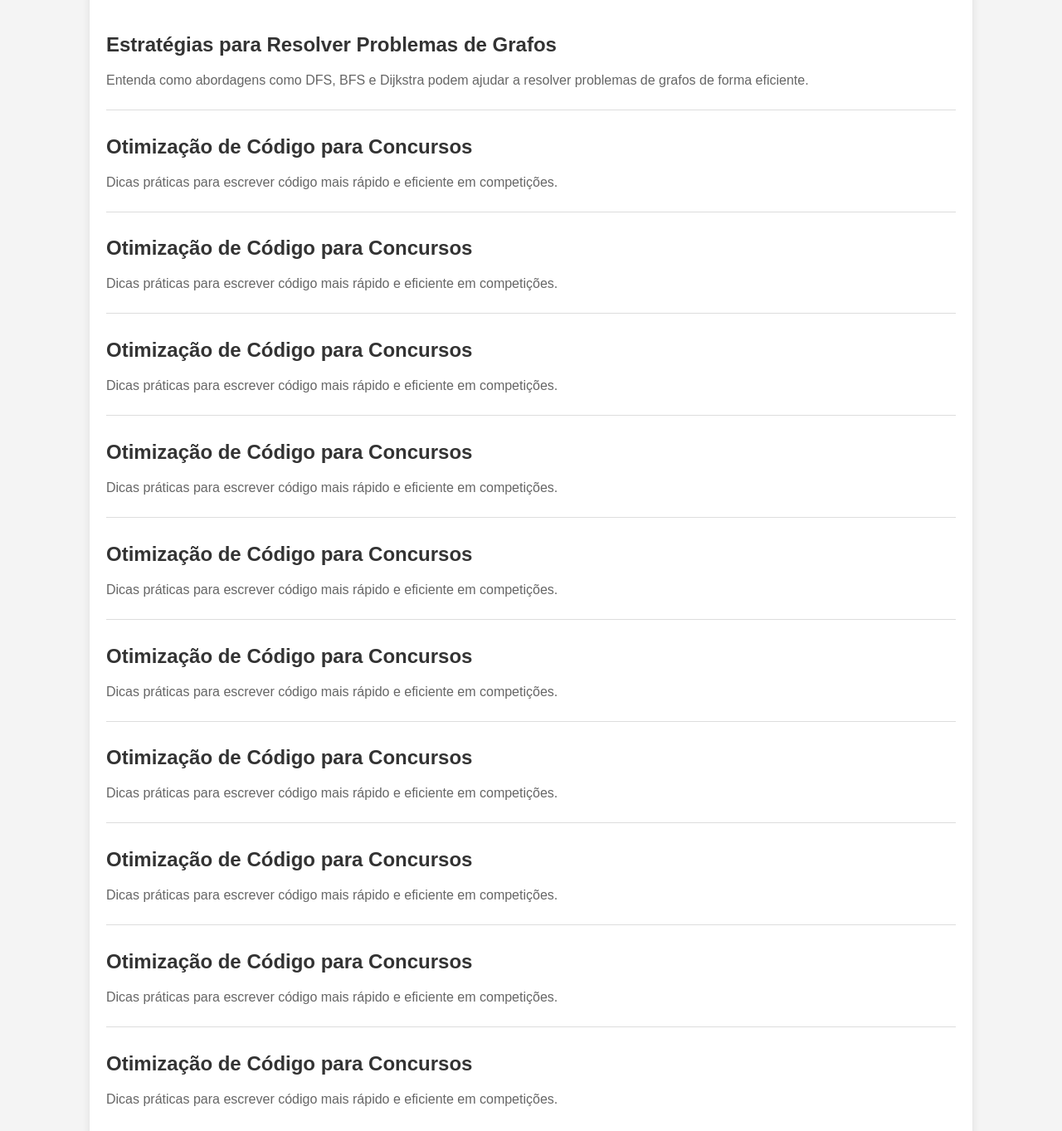
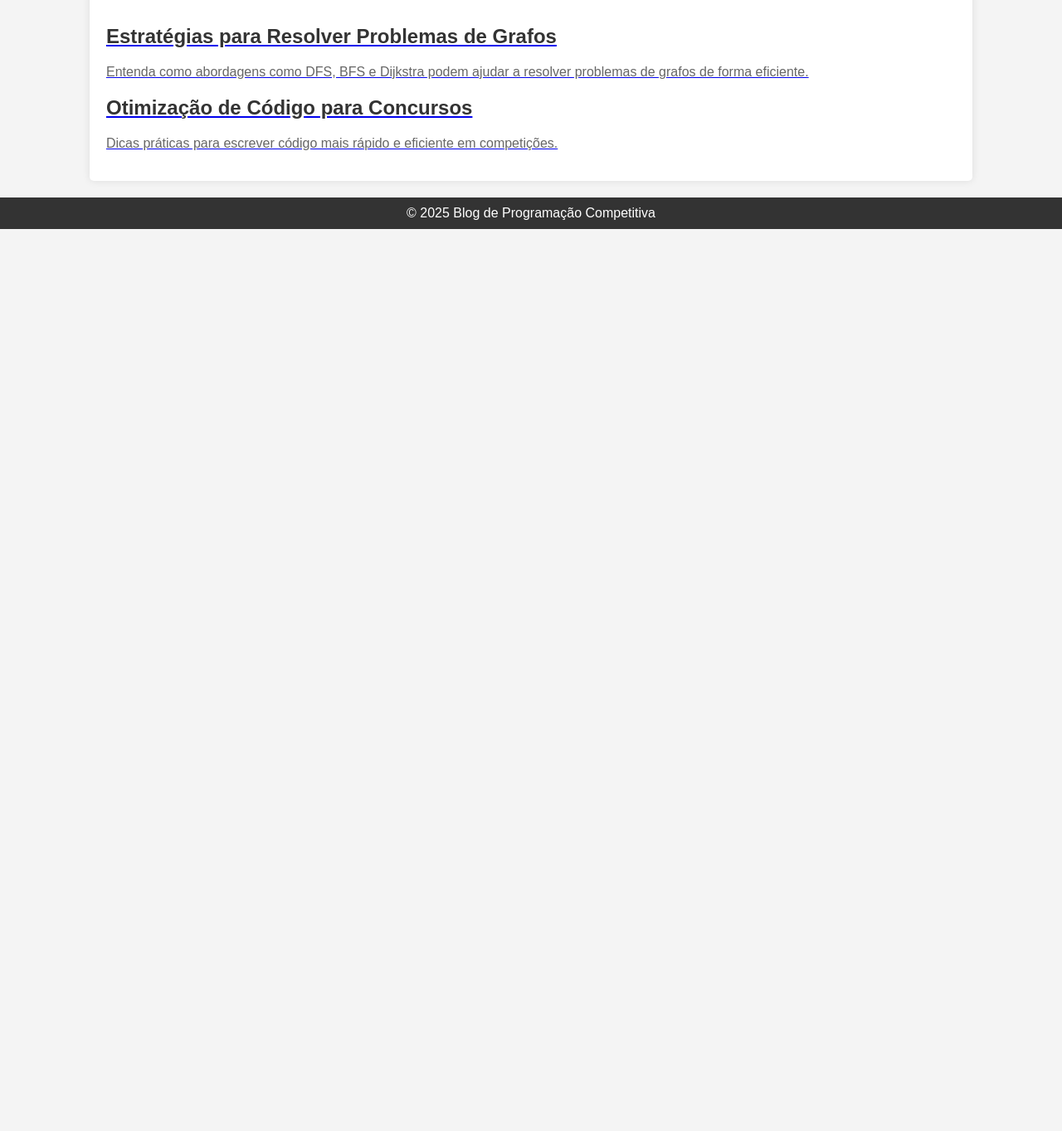
Before and after one commit to PCatUE/PCatUE.github.io, a plain HTML site: page index.html in a window 1280 px wide. Shown: the part 140-1503 px from the top of the page at 83% size. After the commit the page ends 800 px from the top, so only its background shows below. Drawn offline with Linux system fonts and the light colour scheme.

Commit message:
Update index.html

```diff
--- a/index.html
+++ b/index.html
@@ -38,6 +38,15 @@
         .post p {
             color: #666;
         }
+        .post a {
+            display: block;
+            text-decoration: none;
+            color: inherit;
+            padding: 10px;
+        }
+        .post a:hover {
+            background-color: #f0f0f0;
+        }
         footer {
             text-align: center;
             padding: 10px;
@@ -52,50 +61,14 @@
         <h1>Blog de Programação Competitiva</h1>
     </header>
     <div class="container">
-        <div class="post">
+        <a href="grafos.html" class="post">
             <h2>Estratégias para Resolver Problemas de Grafos</h2>
             <p>Entenda como abordagens como DFS, BFS e Dijkstra podem ajudar a resolver problemas de grafos de forma eficiente.</p>
-        </div>
-        <div class="post">
+        </a>
+        <a href="otimizacao.html" class="post">
             <h2>Otimização de Código para Concursos</h2>
             <p>Dicas práticas para escrever código mais rápido e eficiente em competições.</p>
-        </div>
-        <div class="post">
-            <h2>Otimização de Código para Concursos</h2>
-            <p>Dicas práticas para escrever código mais rápido e eficiente em competições.</p>
-        </div>
-        <div class="post">
-            <h2>Otimização de Código para Concursos</h2>
-            <p>Dicas práticas para escrever código mais rápido e eficiente em competições.</p>
-        </div>
-        <div class="post">
-            <h2>Otimização de Código para Concursos</h2>
-            <p>Dicas práticas para escrever código mais rápido e eficiente em competições.</p>
-        </div>
-        <div class="post">
-            <h2>Otimização de Código para Concursos</h2>
-            <p>Dicas práticas para escrever código mais rápido e eficiente em competições.</p>
-        </div>
-        <div class="post">
-            <h2>Otimização de Código para Concursos</h2>
-            <p>Dicas práticas para escrever código mais rápido e eficiente em competições.</p>
-        </div>
-        <div class="post">
-            <h2>Otimização de Código para Concursos</h2>
-            <p>Dicas práticas para escrever código mais rápido e eficiente em competições.</p>
-        </div>
-        <div class="post">
-            <h2>Otimização de Código para Concursos</h2>
-            <p>Dicas práticas para escrever código mais rápido e eficiente em competições.</p>
-        </div>
-        <div class="post">
-            <h2>Otimização de Código para Concursos</h2>
-            <p>Dicas práticas para escrever código mais rápido e eficiente em competições.</p>
-        </div>
-        <div class="post">
-            <h2>Otimização de Código para Concursos</h2>
-            <p>Dicas práticas para escrever código mais rápido e eficiente em competições.</p>
-        </div>
+        </a>
     </div>
     <footer>
         &copy; 2025 Blog de Programação Competitiva
```
